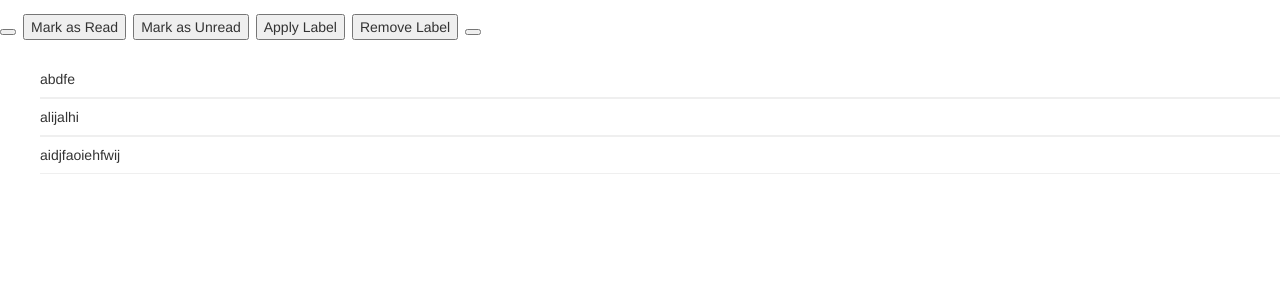
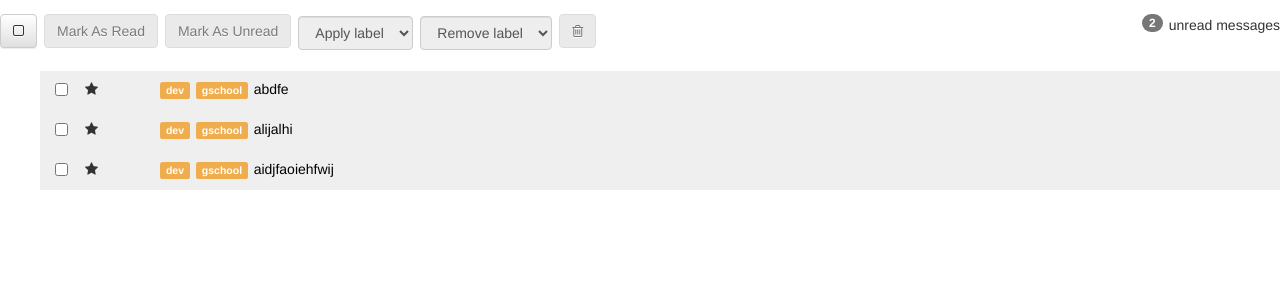
Before and after one commit to vadriede/galvanize-inbox, a React (Create React App) app: page / in a window 1280 px wide. Shown: the top 300 px of the page. Built offline with nearby package versions, Linux system fonts and the light colour scheme.

Commit message:
Styled and static

```diff
--- a/src/components/Message.js
+++ b/src/components/Message.js
@@ -2,9 +2,29 @@ import React from 'react';
 
 const Message = ({ message }) => {
     return (
-        <div className="message">
-            {message.subject}
+
+        <div class="row message read">
+            <div class="col-xs-1">
+                <div class="row">
+                    <div class="col-xs-2">
+                        <input type="checkbox" />
+                    </div>
+                    <div class="col-xs-2">
+                        <i class="star fa fa-star"></i>
+                    </div>
+                </div>
+            </div>
+            <div class="col-xs-11">
+                <span class="label label-warning">dev</span>
+                <span class="label label-warning">gschool</span>
+                <a id="subject" href="#">
+                    {message.subject}
+                </a>
+            </div>
         </div>
+        // <div className="message">
+        //     {message.subject}
+        // </div>
     )
 }
 export default Message;
--- a/src/components/Toolbar.js
+++ b/src/components/Toolbar.js
@@ -4,14 +4,53 @@ import '../index.css'
 const Toolbar = () => {
 
     return (
-        <div className="toolbar">
-            <button className="toolbar button" id="selectAllBtn"></button>
-            <button id="markAsReadBtn">Mark as Read</button>
-            <button id="markAsUnreadBtn">Mark as Unread</button>
-            <button id="applyLabelBtn">Apply Label</button>
-            <button id="removeLabelBtn">Remove Label</button>
-            <button id="deleteBtn"></button>
+        <div class="row toolbar">
+            <div class="col-md-12">
+                <p class="pull-right">
+                    <span class="badge badge">2</span>
+                    unread messages
+                </p>
+
+                <button class="btn btn-default">
+                    <i class="fa fa-square-o"></i>
+                </button>
+
+                <button class="btn btn-default" disabled="disabled">
+                    Mark As Read
+    </button>
+
+                <button class="btn btn-default" disabled="disabled">
+                    Mark As Unread
+    </button>
+
+                <select class="form-control label-select" disabled="disabled">
+                    <option>Apply label</option>
+                    <option value="dev">dev</option>
+                    <option value="personal">personal</option>
+                    <option value="gschool">gschool</option>
+                </select>
+
+                <select class="form-control label-select" disabled="disabled">
+                    <option>Remove label</option>
+                    <option value="dev">dev</option>
+                    <option value="personal">personal</option>
+                    <option value="gschool">gschool</option>
+                </select>
+
+                <button class="btn btn-default" disabled="disabled">
+                    <i class="fa fa-trash-o"></i>
+                </button>
+            </div>
         </div>
+
+        // <div className="toolbar">
+        //     <button className="toolbar button" id="selectAllBtn"></button>
+        //     <button id="markAsReadBtn">Mark as Read</button>
+        //     <button id="markAsUnreadBtn">Mark as Unread</button>
+        //     <button id="applyLabelBtn">Apply Label</button>
+        //     <button id="removeLabelBtn">Remove Label</button>
+        //     <button id="deleteBtn"></button>
+        // </div>
     )
 
 
```
Also changed, not shown: 2 other files (tests, documents, lock files or other folders).
